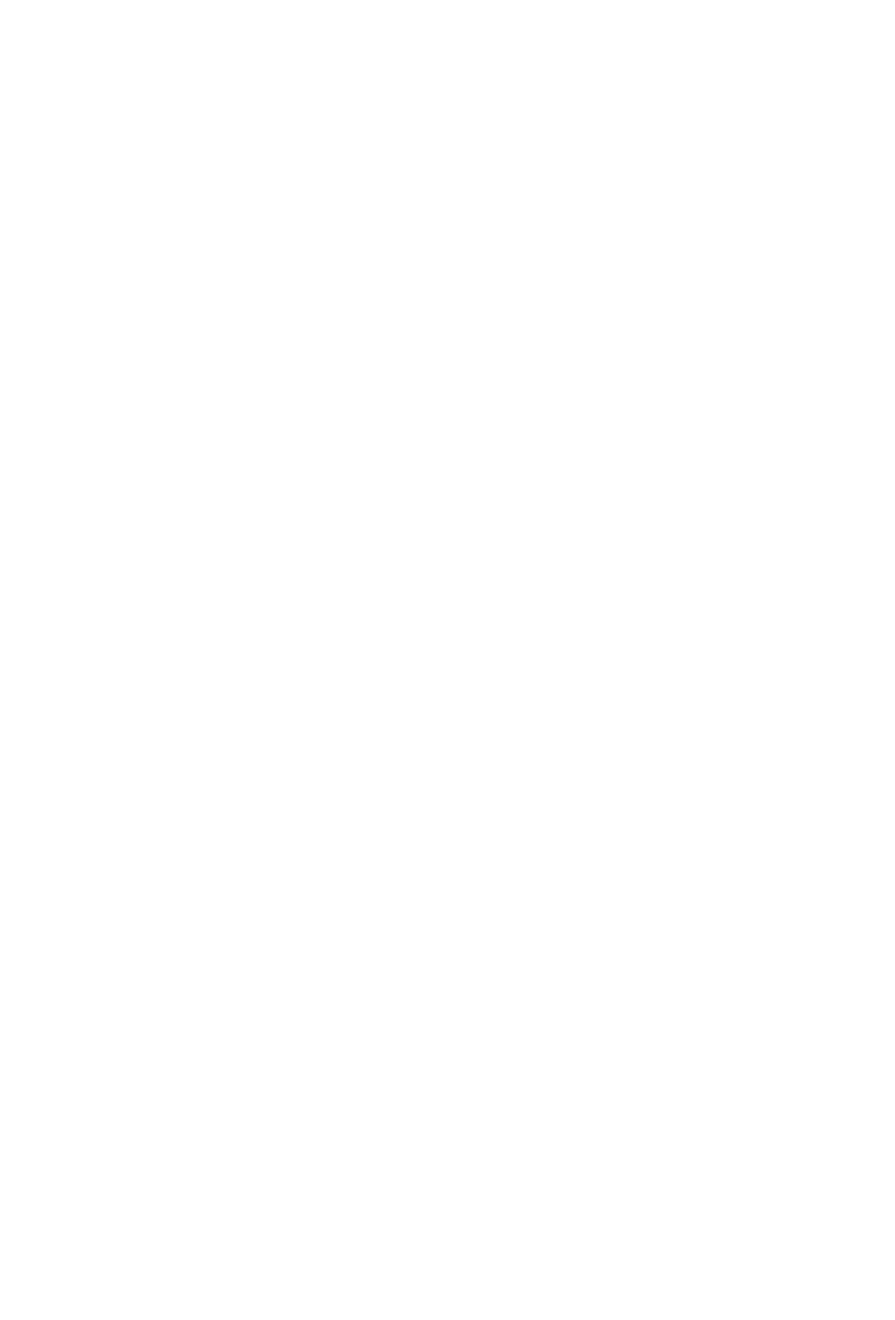
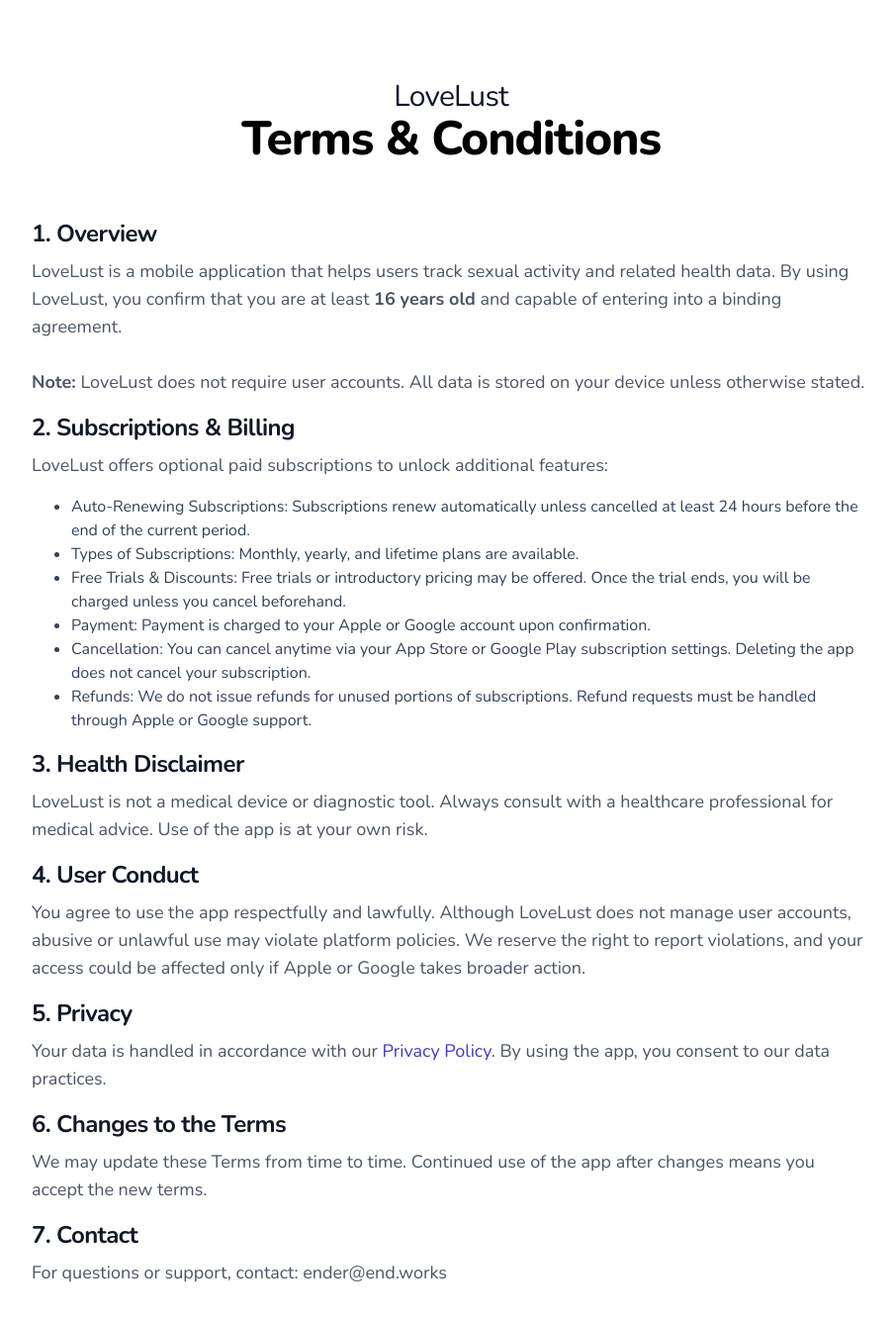
Before and after one commit to endworks/lovelust-home, a React (Vite) app: page /terms in a window 1280 px wide. Before the commit this address had no page. Shown: the top 1334 px of the page at 99% size, without its empty margins (184-1089 px from the left). Before the commit the page ends 800 px from the top, so only its background shows below. Built offline with nearby package versions, Linux system fonts and the light colour scheme.

Commit message:
add terms and conditions

```diff
--- a/src/App.tsx
+++ b/src/App.tsx
@@ -184,6 +184,12 @@
           {t("PrivacyPolicy")}
         </Link>
         <Link
+          to="/terms"
+          className="text-sm font-semibold leading-6 mr-2 text-gray-900 dark:text-gray-100 hover:underline"
+        >
+          {t("TermsAndConditions")}
+        </Link>
+        <Link
           to="/support"
           className="text-sm font-semibold leading-6 mr-2 ml-2 text-gray-900 dark:text-gray-100 hover:underline"
         >
--- a/src/PrivacyPolicy.tsx
+++ b/src/PrivacyPolicy.tsx
@@ -235,7 +235,7 @@
             policies, or practices of any third-party sites or services.
           </p>
           <h2 className="text-2xl pt-1 font-bold tracking-tight text-gray-900 dark:text-gray-100">
-            Children’s Privacy
+            Children's Privacy
           </h2>
           <p className="mt-2 mb-4 text-lg text-gray-600 dark:text-gray-400 prose-slate text-wrap whitespace-pre">
             These Services do not address anyone under the age of 13. We do not
--- /dev/null
+++ b/src/Terms.tsx
@@ -0,0 +1,151 @@
+import { useEffect, useState } from "react";
+import { useTranslation } from "react-i18next";
+import { Link } from "react-router";
+
+function Terms() {
+  const { t, i18n } = useTranslation();
+  const [isDark, setIsDark] = useState(false);
+
+  useEffect(() => {
+    const mq = window.matchMedia("(prefers-color-scheme: dark)");
+
+    if (mq.matches) {
+      setIsDark(true);
+    }
+
+    // This callback will fire if the perferred color scheme changes without a reload
+    mq.addEventListener("change", (evt) => setIsDark(evt.matches));
+  }, []);
+
+  useEffect(() => {
+    document.title = t("Title") + ": " + t("Subtitle");
+  }, [i18n]);
+
+  return (
+    <div className="text-center mt-20">
+      <Link to="/" className="hover:underline">
+        <h1
+          className="text-3xl tracking-tight prose-sm prose prose-slate mx-auto"
+          style={{
+            color: isDark
+              ? "var(--tw-prose-invert-headings)"
+              : "var(--tw-prose-headings)",
+          }}
+        >
+          {t("LoveLust")}
+        </h1>
+      </Link>
+      <h1 className="text-5xl font-extrabold tracking-tight light:text-slate-900 dark:text-gray-100">
+        {t("TermsAndConditions")}
+      </h1>
+      <div className="mx-auto max-w-4xl mb-10 px-6">
+        <div
+          className="prose-slate text-wrap whitespace-pre mt-14 text-start mx-auto"
+          style={{
+            color: isDark
+              ? "var(--tw-prose-invert-body)"
+              : "var(--tw-prose-body)",
+          }}
+        >
+          <h2 className="text-2xl font-bold tracking-tight text-gray-900 dark:text-gray-100">
+            1. Overview
+          </h2>
+          <p className="mt-2 mb-4 text-lg text-gray-600 dark:text-gray-400 prose-slate text-wrap whitespace-pre">
+            LoveLust is a mobile application that helps users track sexual
+            activity and related health data. By using LoveLust, you confirm
+            that you are at least <strong>16 years old</strong> and capable of
+            entering into a binding agreement.
+            <br />
+            <br />
+            <strong>Note:</strong> LoveLust does not require user accounts. All
+            data is stored on your device unless otherwise stated.
+          </p>
+          <h2 className="text-2xl font-bold tracking-tight text-gray-900 dark:text-gray-100">
+            2. Subscriptions & Billing
+          </h2>
+          <p className="mt-2 mb-4 text-lg  text-gray-600 dark:text-gray-400 prose-slate text-wrap whitespace-pre">
+            LoveLust offers optional paid subscriptions to unlock additional
+            features:
+          </p>
+          <ul className="mt-2 mb-4">
+            <li>
+              Auto-Renewing Subscriptions: Subscriptions renew automatically
+              unless cancelled at least 24 hours before the end of the current
+              period.
+            </li>
+            <li>
+              Types of Subscriptions: Monthly, yearly, and lifetime plans are
+              available.
+            </li>
+            <li>
+              Free Trials & Discounts: Free trials or introductory pricing may
+              be offered. Once the trial ends, you will be charged unless you
+              cancel beforehand.
+            </li>
+            <li>
+              Payment: Payment is charged to your Apple or Google account upon
+              confirmation.
+            </li>
+            <li>
+              Cancellation: You can cancel anytime via your App Store or Google
+              Play subscription settings. Deleting the app does not cancel your
+              subscription.
+            </li>
+            <li>
+              Refunds: We do not issue refunds for unused portions of
+              subscriptions. Refund requests must be handled through Apple or
+              Google support.
+            </li>
+          </ul>
+          <h2 className="text-2xl font-bold tracking-tight text-gray-900 dark:text-gray-100">
+            3. Health Disclaimer
+          </h2>
+          <p className="mt-2 mb-4 text-lg  text-gray-600 dark:text-gray-400 prose-slate text-wrap whitespace-pre">
+            LoveLust is not a medical device or diagnostic tool. Always consult
+            with a healthcare professional for medical advice. Use of the app is
+            at your own risk.
+          </p>
+          <h2 className="text-2xl font-bold tracking-tight text-gray-900 dark:text-gray-100">
+            4. User Conduct
+          </h2>
+          <p className="mt-2 mb-4 text-lg  text-gray-600 dark:text-gray-400 prose-slate text-wrap whitespace-pre">
+            You agree to use the app respectfully and lawfully. Although
+            LoveLust does not manage user accounts, abusive or unlawful use may
+            violate platform policies. We reserve the right to report
+            violations, and your access could be affected only if Apple or
+            Google takes broader action.
+          </p>
+          <h2 className="text-2xl font-bold tracking-tight text-gray-900 dark:text-gray-100">
+            5. Privacy
+          </h2>
+          <p className="mt-2 mb-4 text-lg  text-gray-600 dark:text-gray-400 prose-slate text-wrap whitespace-pre">
+            Your data is handled in accordance with our{" "}
+            <Link
+              to="/privacy"
+              className="text-indigo-700 dark:text-indigo-300"
+            >
+              Privacy Policy
+            </Link>
+            . By using the app, you consent to our data practices.
+          </p>
+          <h2 className="text-2xl font-bold tracking-tight text-gray-900 dark:text-gray-100">
+            6. Changes to the Terms
+          </h2>
+          <p className="mt-2 mb-4 text-lg  text-gray-600 dark:text-gray-400 prose-slate text-wrap whitespace-pre">
+            We may update these Terms from time to time. Continued use of the
+            app after changes means you accept the new terms.
+          </p>
+          <h2 className="text-2xl font-bold tracking-tight text-gray-900 dark:text-gray-100">
+            7. Contact
+          </h2>
+          <p className="mt-2 mb-4 text-lg  text-gray-600 dark:text-gray-400 prose-slate text-wrap whitespace-pre">
+            For questions or support, contact:{" "}
+            {import.meta.env.VITE_SUPPORT_EMAIL}
+          </p>
+        </div>
+      </div>
+    </div>
+  );
+}
+
+export default Terms;
--- a/src/i18n.ts
+++ b/src/i18n.ts
@@ -13,6 +13,7 @@
       Description:
         "LoveLust lets you have track of your sexual encounters and the birth control methods, to ensure you have a healthy sexual life.",
       PrivacyPolicy: "Privacy policy",
+      TermsAndConditions: "Terms & Conditions",
       Support: "Support",
       AllRightsReserved: "All Rights Reserved",
       AvailableOnTestFlight: "Available on TestFlight",
@@ -32,13 +33,15 @@
       Issues: "Issues",
       Donations: "Donations",
       SupportOurWork: "Support our Work",
-      SupportOurWorkDescription: "Your support helps us keep building and improving this app. If you find it useful and want to help us grow, you can make a donation using any of the options below. Every contribution, no matter the size, makes a difference. Thank you! 🙏",
+      SupportOurWorkDescription:
+        "Your support helps us keep building and improving this app. If you find it useful and want to help us grow, you can make a donation using any of the options below. Every contribution, no matter the size, makes a difference. Thank you! 🙏",
       DonateViaRevolut: "Donate via Revolut",
       DonateViaRevolutDescription: "You can donate directly via Revolut:",
       RevolutUsername: "Revolut Username",
       RevolutLink: "Or use this link",
       DonateWithCrypto: "Donate with Crypto",
-      DonateWithCryptoDescription: "You can also support us with cryptocurrency. Here are our wallet addresses:",
+      DonateWithCryptoDescription:
+        "You can also support us with cryptocurrency. Here are our wallet addresses:",
       Bitcoin: "Bitcoin (BTC)",
       BitcoinCash: "Bitcoin Cash (BCH)",
       Ethereum: "Ethereum (ETH)",
@@ -47,8 +50,10 @@
       Solana: "Solana (SOL)",
       TON: "The Open Network (TON)",
       SupportedStablecoins: "Supported Stablecoins",
-      SupportedStablecoinsDescription: "We currently accept USDC on the following networks:",
-      SupportedStablecoinsFooter: "If you're donating USDC, please make sure you send it to the correct address and network listed above."
+      SupportedStablecoinsDescription:
+        "We currently accept USDC on the following networks:",
+      SupportedStablecoinsFooter:
+        "If you're donating USDC, please make sure you send it to the correct address and network listed above.",
     },
   },
   es: {
@@ -58,6 +63,7 @@
       Description:
         "LoveLust le permite realizar un seguimiento de sus encuentros sexuales y los métodos anticonceptivos, para garantizar que tengas una vida sexual saludable.",
       PrivacyPolicy: "Política de privacidad",
+      TermsAndConditions: "Términos y condiciones",
       Support: "Soporte",
       AllRightsReserved: "Todos los derechos reservados",
       AvailableOnTestFlight: "Disponible en TestFlight",
@@ -77,16 +83,21 @@
       Issues: "Incidencias",
       Donations: "Donaciones",
       SupportOurWork: "Apoya Nuestro Trabajo",
-      SupportOurWorkDescription: "Tu apoyo nos ayuda a construir y mantener esta app. Si te resulta útil y quieres contribuir a su desarrollo, puedes hacer una donación a través de cualquiera de los siguientes métodos. Cada aporte cuenta ¡gracias! 🙏",
+      SupportOurWorkDescription:
+        "Tu apoyo nos ayuda a construir y mantener esta app. Si te resulta útil y quieres contribuir a su desarrollo, puedes hacer una donación a través de cualquiera de los siguientes métodos. Cada aporte cuenta ¡gracias! 🙏",
       DonateViaRevolut: "Donar a través de Revolut",
-      DonateViaRevolutDescription: "Puedes donar directamente a traves de Revolut:",
+      DonateViaRevolutDescription:
+        "Puedes donar directamente a traves de Revolut:",
       RevolutUsername: "Usuario de Revolut",
       RevolutLink: "O usa este enlace",
       DonateWithCrypto: "Donar con Criptomonedas",
-      DonateWithCryptoDescription: "También puedes apoyarnos con criptomonedas. Aquí están nuestras direcciones de wallet:",
+      DonateWithCryptoDescription:
+        "También puedes apoyarnos con criptomonedas. Aquí están nuestras direcciones de wallet:",
       SupportedStablecoins: "Stablecoins aceptadas",
-      SupportedStablecoinsDescription: "Actualmente aceptamos USDC en las siguientes redes:",
-      SupportedStablecoinsFooter: "Si estas donando USDC, asegúrate de enviarlo a la dirección correcta y la red de la lista de arriba."
+      SupportedStablecoinsDescription:
+        "Actualmente aceptamos USDC en las siguientes redes:",
+      SupportedStablecoinsFooter:
+        "Si estas donando USDC, asegúrate de enviarlo a la dirección correcta y la red de la lista de arriba.",
     },
   },
 };
--- a/src/main.tsx
+++ b/src/main.tsx
@@ -2,11 +2,12 @@
 import { createRoot } from "react-dom/client";
 import { BrowserRouter, Route, Routes } from "react-router";
 import App from "./App.tsx";
+import Donations from "./Donations.tsx";
 import "./i18n";
 import "./index.css";
 import PrivacyPolicy from "./PrivacyPolicy.tsx";
 import Support from "./Support.tsx";
-import Donations from "./Donations.tsx";
+import Terms from "./Terms.tsx";
 
 createRoot(document.getElementById("root")!).render(
   <StrictMode>
@@ -14,6 +15,7 @@
       <Routes>
         <Route path="/" element={<App />} />
         <Route path="/privacy" element={<PrivacyPolicy />} />
+        <Route path="/terms" element={<Terms />} />
         <Route path="/support" element={<Support />} />
         <Route path="/donations" element={<Donations />} />
       </Routes>
```
